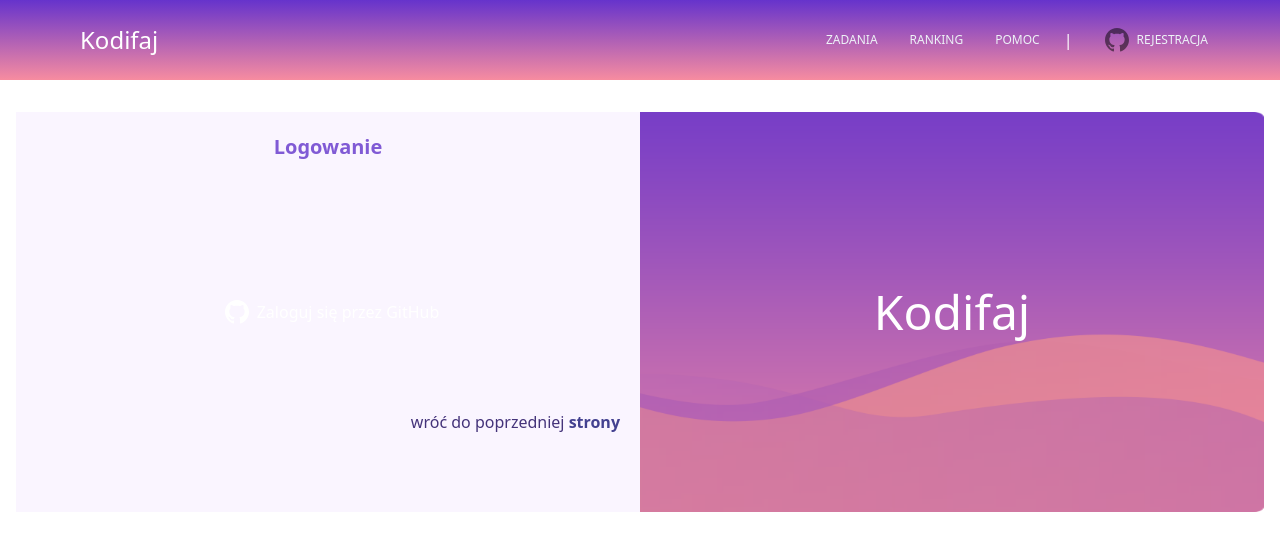
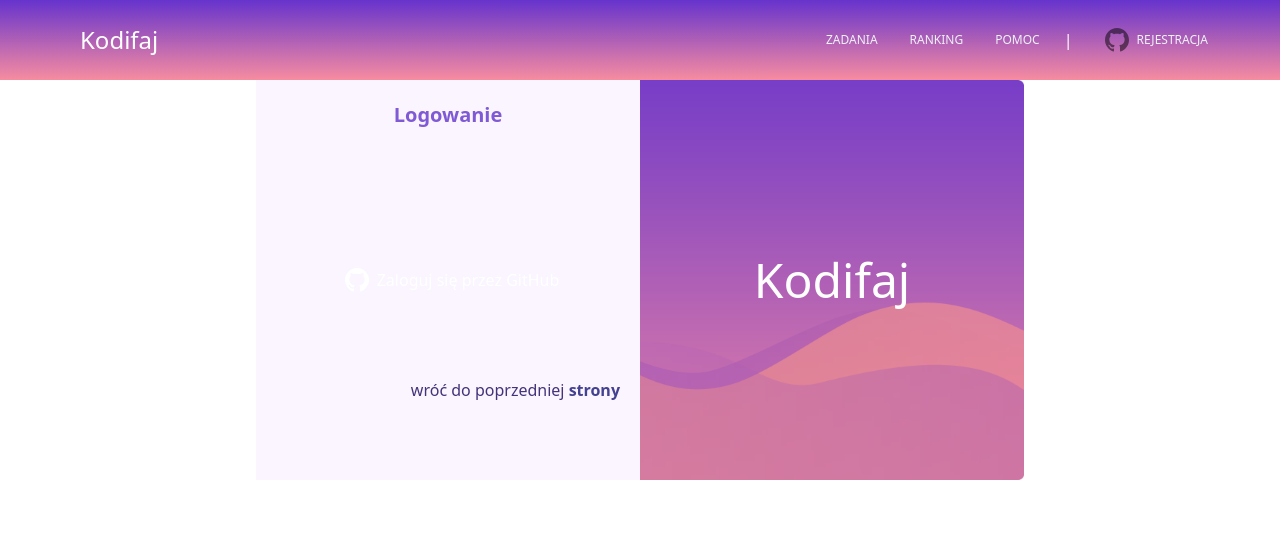
Before and after one commit to czechue/kodifaj, a Next.js app: page /views/login in a window 1280 px wide. Shown: the top 550 px of the page. Built offline with nearby package versions, Linux system fonts and the light colour scheme.

Commit message:
#17 Wyrodkowanie i pomniejszenie logowania

```diff
--- a/components/login/login.tsx
+++ b/components/login/login.tsx
@@ -8,7 +8,7 @@ const bgImage = {
 export default function LoginComponent() {
   return (
     <div>
-      <div className="container flex">
+      <div className="container flex m-auto w-full lg:w-3/5 ">
         <div className="sm:w-1/2 flex flex-col justify-between w-full bg-purple-100">
           <div className="flex-1 pb-5 sm:pb-0 text-xl text-purple-600 text-center font-bold">
             <p className="pt-5">Logowanie</p>
--- a/components/shared/layout/layout.component.tsx
+++ b/components/shared/layout/layout.component.tsx
@@ -10,7 +10,7 @@ export default function LayoutComponent({
   return (
     <div className="antialiased text-gray-900">
       <NavbarComponent user={user} withHero={withHero} />
-      <main className="container mx-auto sm:py-8 sm:px-4 ">{children}</main>
+      <main className="container mx-auto">{children}</main>
     </div>
   );
 }
--- a/components/task-detail/task-detail.component.tsx
+++ b/components/task-detail/task-detail.component.tsx
@@ -39,6 +39,7 @@ export default function TaskDetailComponent({
 
   return (
     <>
+      <div className="py-8 px-4">
         <div className="mb-5">
           <HeadingComponent orientation="left" size="normal">
             {title}
@@ -68,6 +69,7 @@ export default function TaskDetailComponent({
             />
           </section>
         </article>
+      </div>
     </>
   );
 }
--- a/pages/views/login/index.tsx
+++ b/pages/views/login/index.tsx
@@ -8,7 +8,9 @@ import { NextPage } from 'next';
 const LoginPage: NextPage<Props> = ({ user }) => {
   return (
     <LayoutComponent user={user}>
-      <LoginComponent />
+      <div className="flex flex-col sm:justify-center h-max">
+        <LoginComponent />
+      </div>
     </LayoutComponent>
   );
 };
--- a/pages/views/tasks/index.tsx
+++ b/pages/views/tasks/index.tsx
@@ -16,7 +16,9 @@ const HomePage: NextPage<Props> = ({ tasks }) => {
 
   return (
     <LayoutComponent user={user} withHero>
-      <TaskListComponent tasks={tasks} />
+      <div className="py-8 px-4">
+        <TaskListComponent tasks={tasks} />
+      </div>
     </LayoutComponent>
   );
 };
```
Lines whose indentation alone changed are shown as unchanged.
